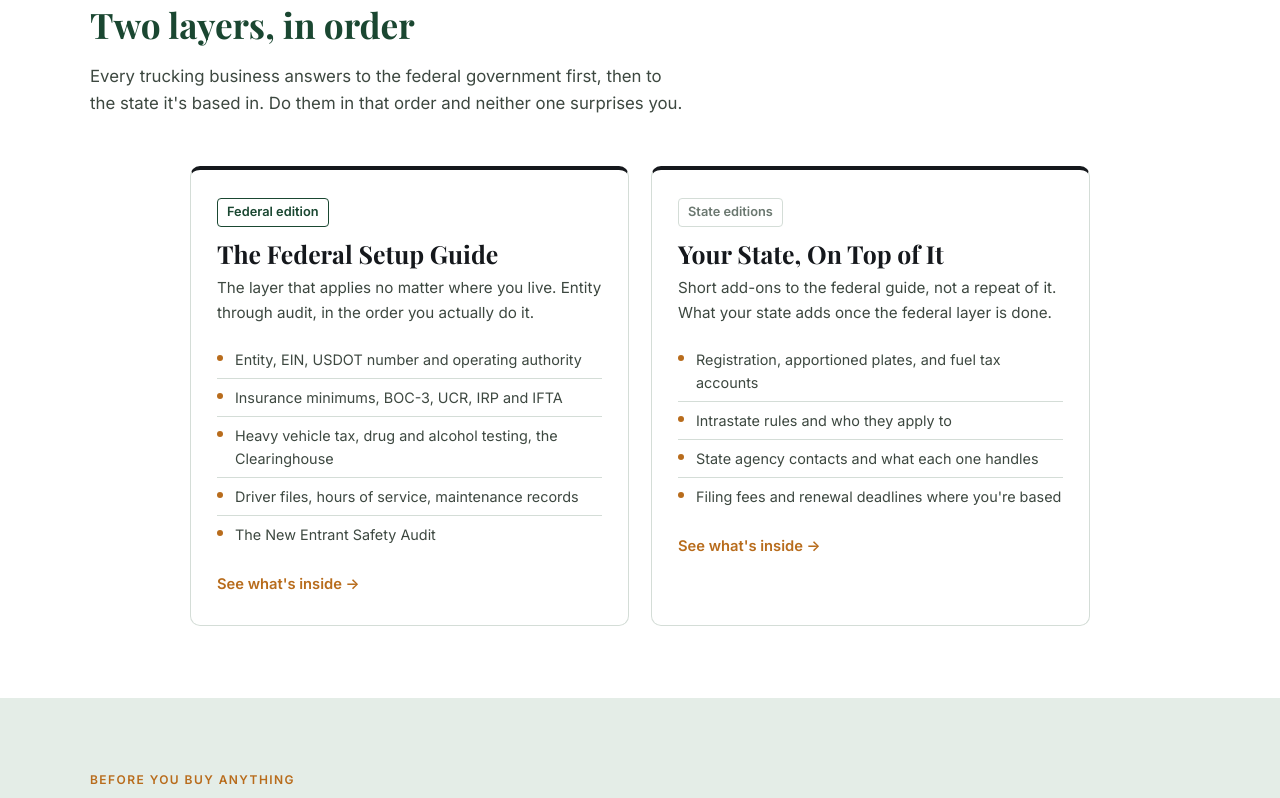
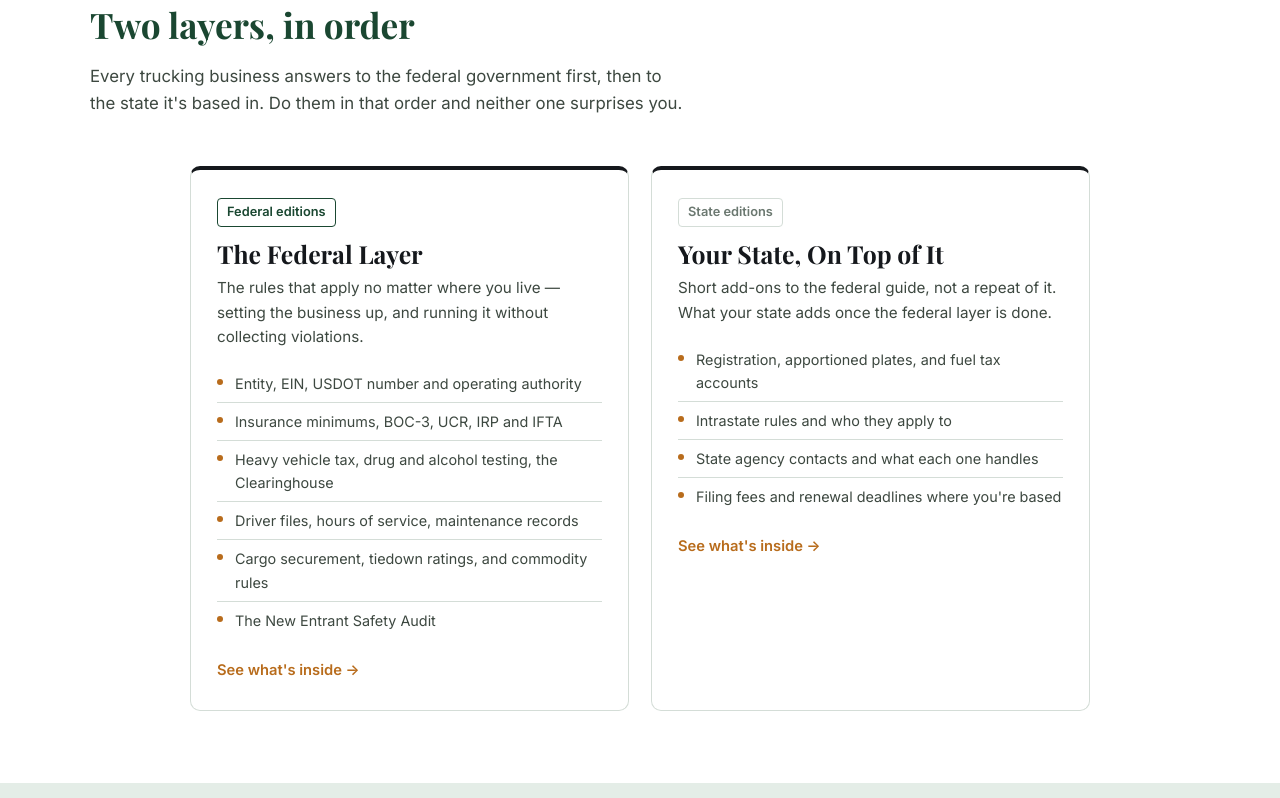
Before and after one commit to bunmi121589/POLICYREADY, a website: page trucking.html in a window 1280 px wide. Shown: the part 812-1610 px from the top of the page. Drawn offline with nearby package versions, Linux system fonts and the light colour scheme.

Commit message:
Update trucking.html

```diff
--- a/trucking.html
+++ b/trucking.html
@@ -102,15 +102,16 @@
 
     <div class="tdoors">
 
-      <a class="tdoor" href="/trucking-federal-guide.html">
-        <span class="tprice">Federal edition</span>
-        <h3>The Federal Setup Guide</h3>
-        <p class="tsub">The layer that applies no matter where you live. Entity through audit, in the order you actually do it.</p>
+      <a class="tdoor" href="/trucking-federal-editions.html">
+        <span class="tprice">Federal editions</span>
+        <h3>The Federal Layer</h3>
+        <p class="tsub">The rules that apply no matter where you live &mdash; setting the business up, and running it without collecting violations.</p>
         <ul>
           <li>Entity, EIN, USDOT number and operating authority</li>
           <li>Insurance minimums, BOC-3, UCR, IRP and IFTA</li>
           <li>Heavy vehicle tax, drug and alcohol testing, the Clearinghouse</li>
           <li>Driver files, hours of service, maintenance records</li>
+          <li>Cargo securement, tiedown ratings, and commodity rules</li>
           <li>The New Entrant Safety Audit</li>
         </ul>
         <span class="tgo">See what's inside &rarr;</span>
```
